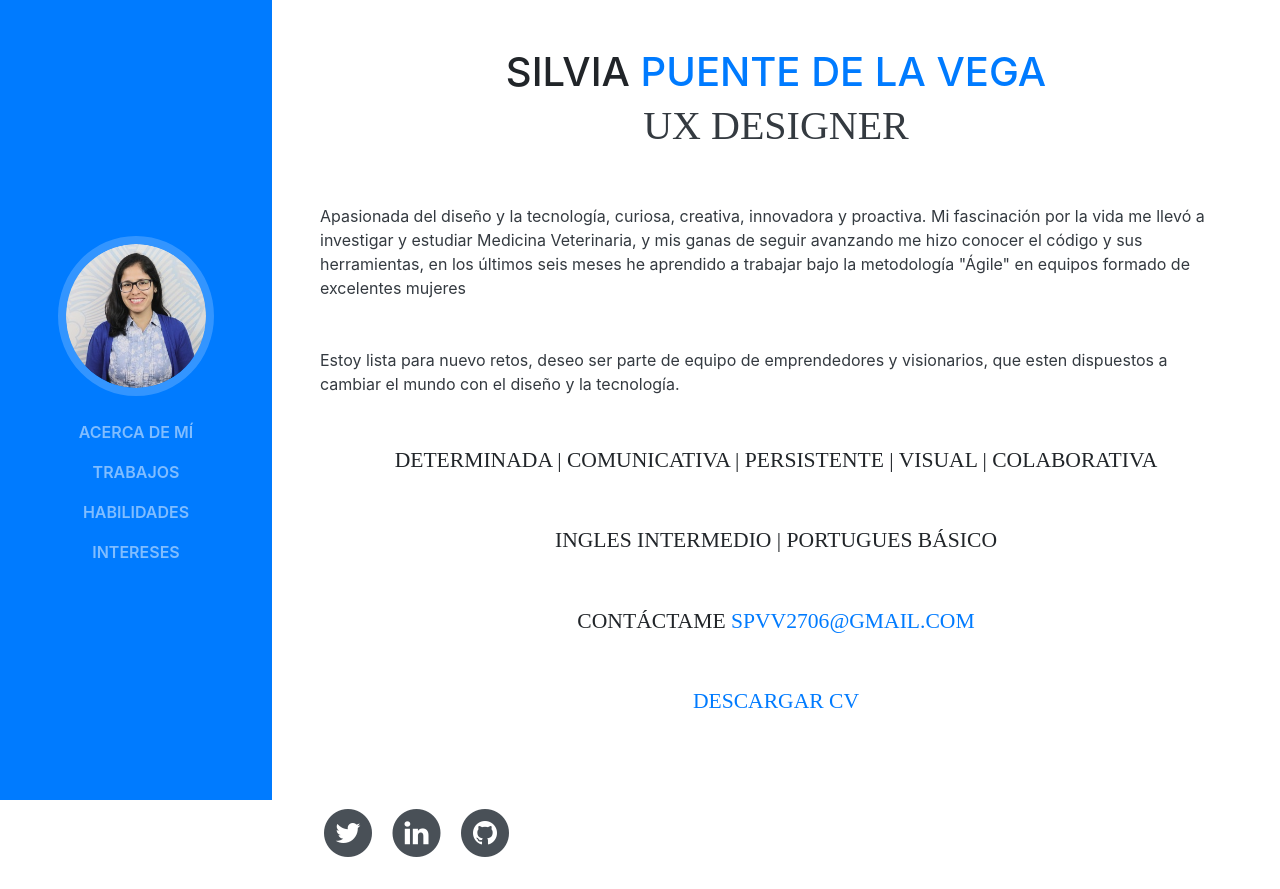
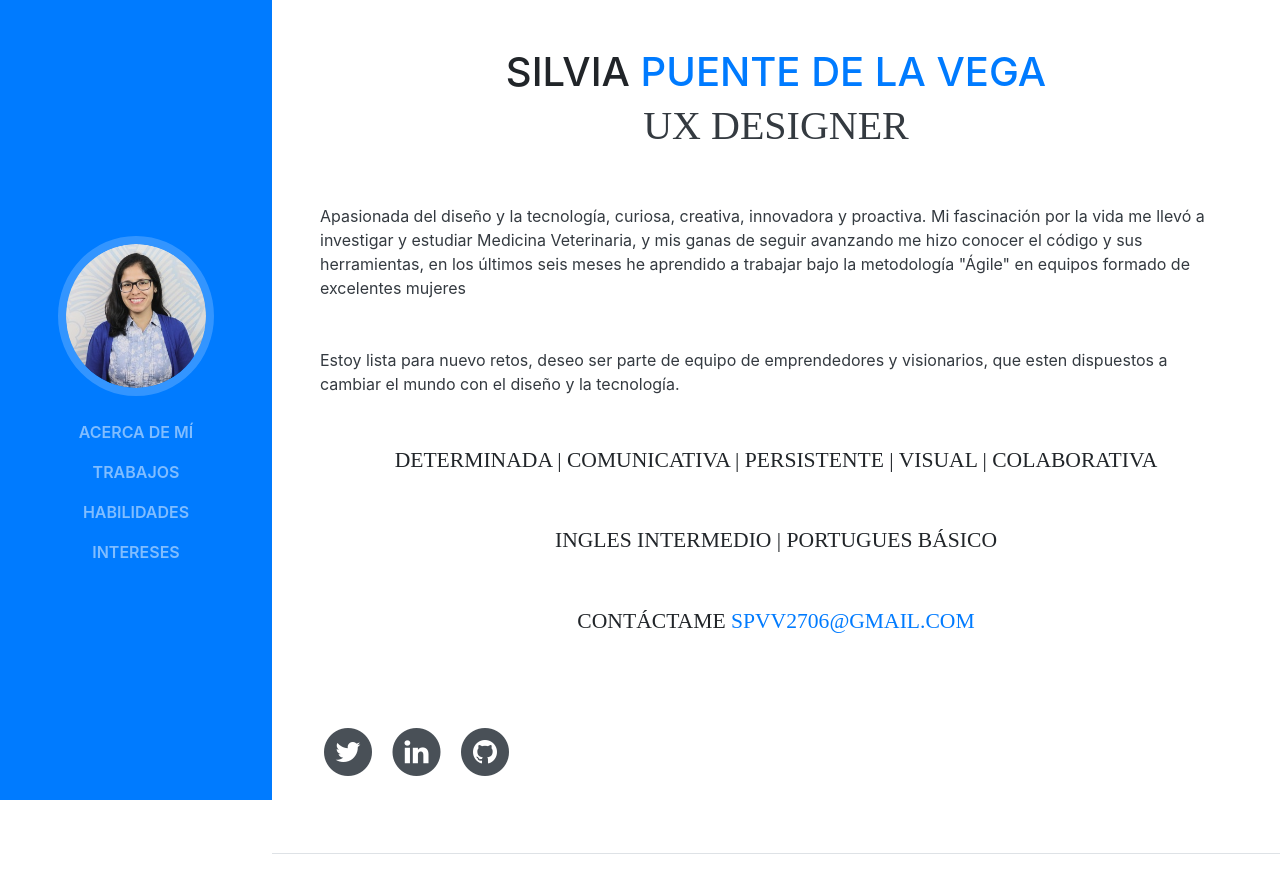
Before and after one commit to SilviaLu/Portafolio, a website with bundled scripts: page index.html in a window 1280 px wide. Shown: the top 889 px of the page. Built offline with nearby package versions, Linux system fonts and the light colour scheme; files whose address does not match are found by name; a web font is replaced by a local one.

Commit message:
add bloqueo de cv

```diff
--- a/index.html
+++ b/index.html
@@ -77,9 +77,9 @@
         <div class="subheading-1 mb-5 star">Contáctame
           <a href="mailto:spvv2706@gmail.com">spvv2706@gmail.com</a>
         </div>
-        <div class="subheading-1 mb-5 star">
+        <!--<div class="subheading-1 mb-5 star">
           <a href="assets/docs/cv-silvia.pdf" download="Silvia Puente de la Vega" class="dowload-cv">Descargar CV</a>
-        </div>
+        </div>-->
         <ul class="list-inline list-social-icons mb-0 star">
           <li class="list-inline-item twitter">
 
```
